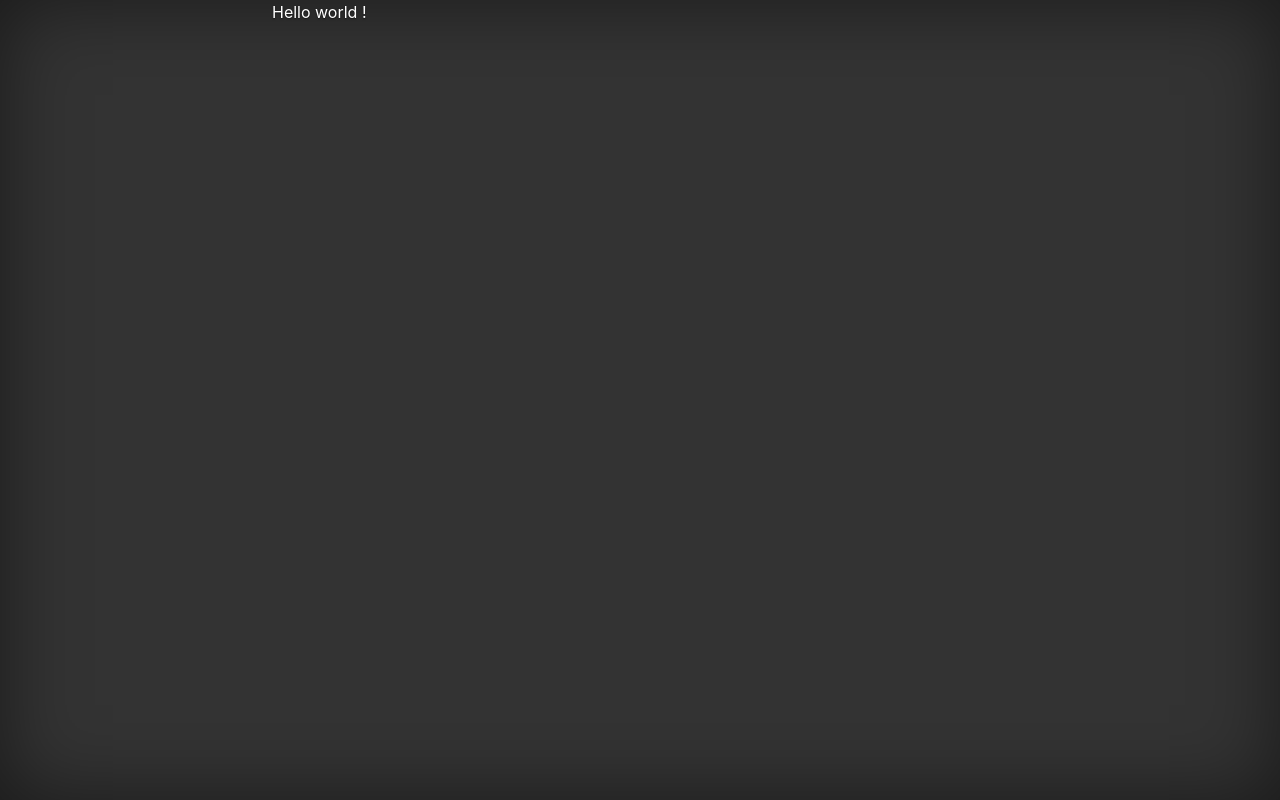
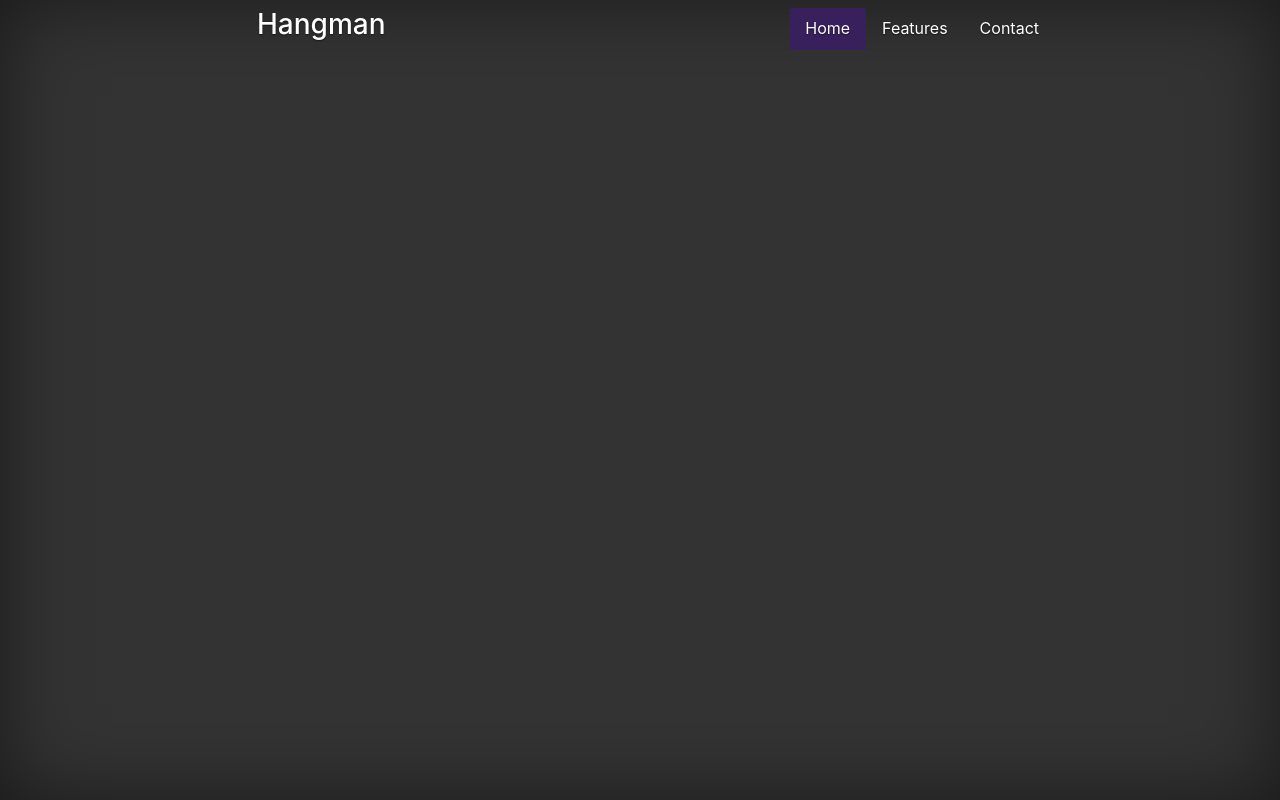
Before and after one commit to rivers-dash/Pendu, a React (Create React App) app: page / in a window 1280 px wide. Built offline with nearby package versions, Linux system fonts and the light colour scheme.

Commit message:
:sparkles: [Navbar] Introducing Navbar component

```diff
--- a/src/App.js
+++ b/src/App.js
@@ -1,5 +1,7 @@
 import React, { Component } from 'react';
 import './App.css'
+
+import Navbar from './components/navbar/navbar'
 
 class App extends Component {
 	state = {
@@ -9,7 +11,7 @@ class App extends Component {
     return(
 			<div id="app" className="app cover-container d-flex w-100 h-100 p-3 flex-column full-height-div">
 				<div id="appContainer" class="full-height-div">
-					Hello world !
+					<Navbar></Navbar>
 				</div>
 			</div>
 		)
--- /dev/null
+++ b/src/components/navbar/navbar.css
@@ -0,0 +1,16 @@
+a {
+  color:inherit;
+  text-decoration: none;
+	cursor: default;
+ }
+
+ .pill a:hover {
+     background-color: #38205c;
+		 color: white;
+ }
+
+ .nav-pills .nav-link.active, .nav-pills .show>.nav-link,
+ .nav-pills .nav-link.active, .nav-pills .show>.nav-link:hover {
+     background-color: #38205c;
+		 color: white;
+ }
--- /dev/null
+++ b/src/components/navbar/navbar.js
@@ -0,0 +1,26 @@
+import React, { Component } from 'react';
+import './navbar.css'
+
+class Navbar extends Component {
+	state = {
+	}
+
+  render() {
+    return(
+			<div >
+				<header className="masthead mb-auto mt-2">
+        <div className="inner row">
+          <h3 className="masthead-brand flex-grow-1">Hangman</h3>
+          <nav className="nav nav-pills pill justify-content-end">
+            <a className="nav-link active" href="#">Home</a>
+            <a className="nav-link" href="#">Features</a>
+            <a className="nav-link" href="#">Contact</a>
+          </nav>
+        </div>
+      </header>
+			</div>
+		)
+	}
+}
+
+export default Navbar;
```
